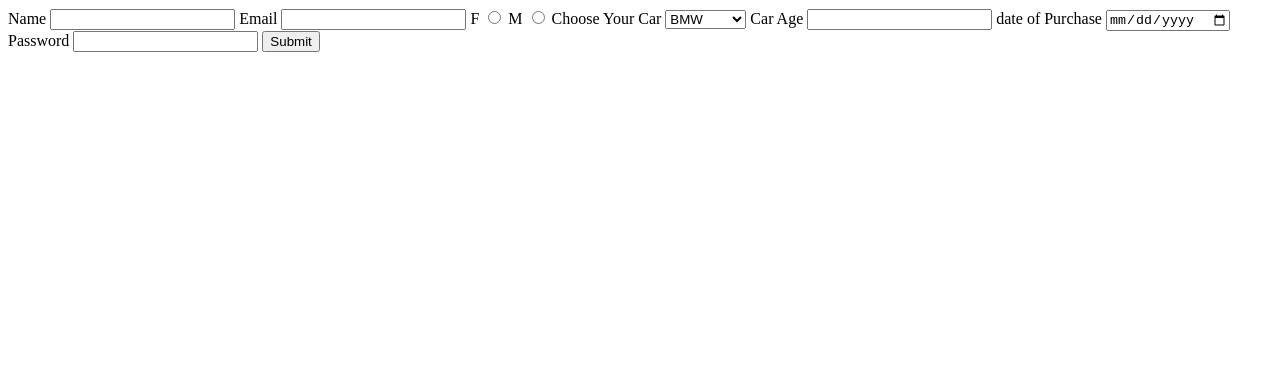
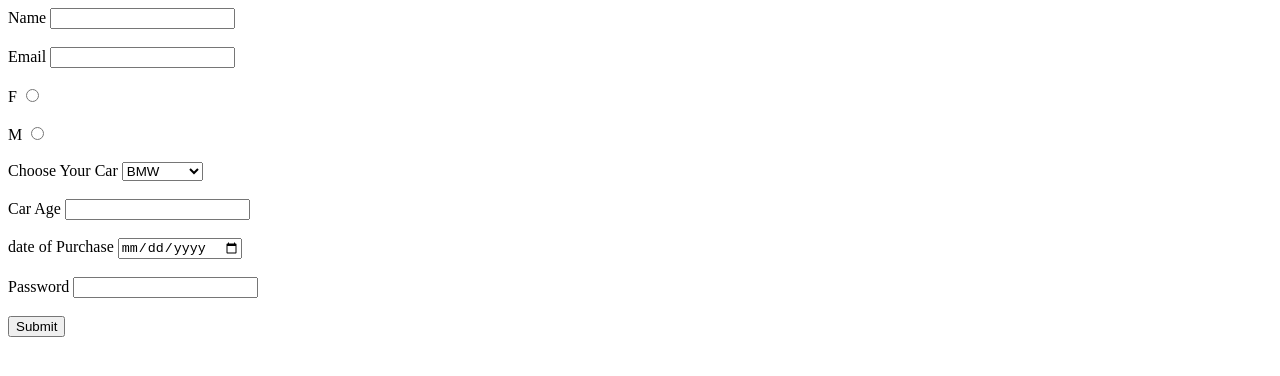
Before and after one commit to acciojob/car-insurance-form-adityatadas24, a website: page main.html in a window 1280 px wide. Drawn offline with Linux system fonts and the light colour scheme.

Commit message:
created a submission

```diff
--- a/main.html
+++ b/main.html
@@ -10,32 +10,32 @@
 	<!-- the entire body must be written by student -->
 	<form method="post">
 		<label for="name">Name</label>
-		<input type="text" id="name" name="name" required>
+		<input type="text" id="name" name="name" required><br><br>
 
 		<label for="email">Email</label>
-		<input type="email" id="email" name="email" required>
+		<input type="email" id="email" name="email" required><br><br>
 
 		<label for="gender_f">F</label>
-		<input type="radio" name="gender" required>
+		<input type="radio" name="gender" required><br><br>
 
 		<label for="gender_m">M</label>
-		<input type="radio" name="gender" required>
+		<input type="radio" name="gender" required><br><br>
 
 		<label for="cars">Choose Your Car</label>
-		<select>
+		<select id="cars" name="cars">
 			<option>BMW</option>
 			<option>Audi</option>
 			<option>Mercedez</option>
-		</select>
+		</select><br><br>
 
 		<label for="careage">Car Age</label>
-		<input type="number" id="cargae" name="carage" required>
+		<input type="number" id="cargae" name="carage" required><br><br>
 
 		<label for="dop">date of Purchase</label>
-		<input type="date" id="dop" name="dop" required>
+		<input type="date" id="dop" name="dop" required><br><br>
 
 		<label for="password">Password</label>
-		<input type="password" id="password" name="password" required>
+		<input type="password" id="password" name="password" required><br><br>
 
 		<button type="submit">Submit</button>
 	</form>
```
